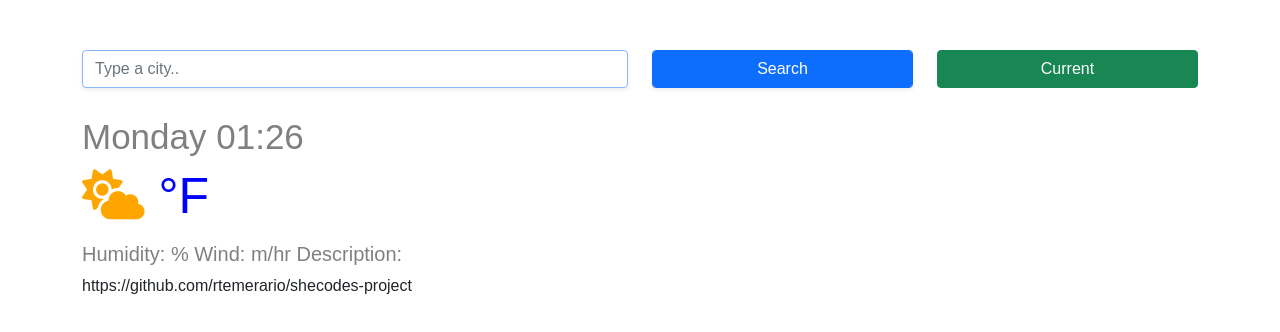
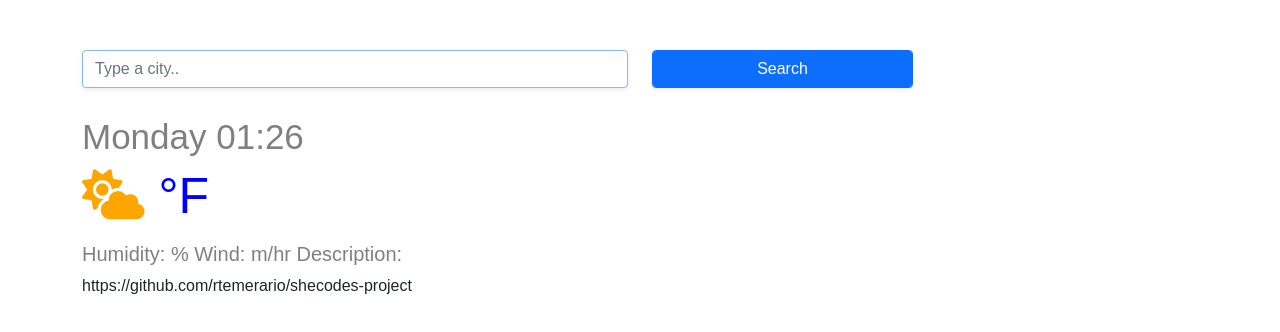
Before and after one commit to rtemerario/she-codes-project-master, a website built with Parcel: page index.html in a window 1280 px wide. Built offline with nearby package versions, Linux system fonts and the light colour scheme; no server answers.

Commit message:
Updated search box

```diff
--- a/index.html
+++ b/index.html
@@ -23,11 +23,6 @@
                     </div>
                     <div class="col-3">
                         <input type="submit" value="Search" class="form-control btn btn-primary shadow-sm"/>
-                    </div>
-                    <div class="col-3">
-                        <button class="btn btn-success w-100" id="current-location-button">
-                            Current
-                        </button>
                     </div>
                 </div>
         </div>
```
